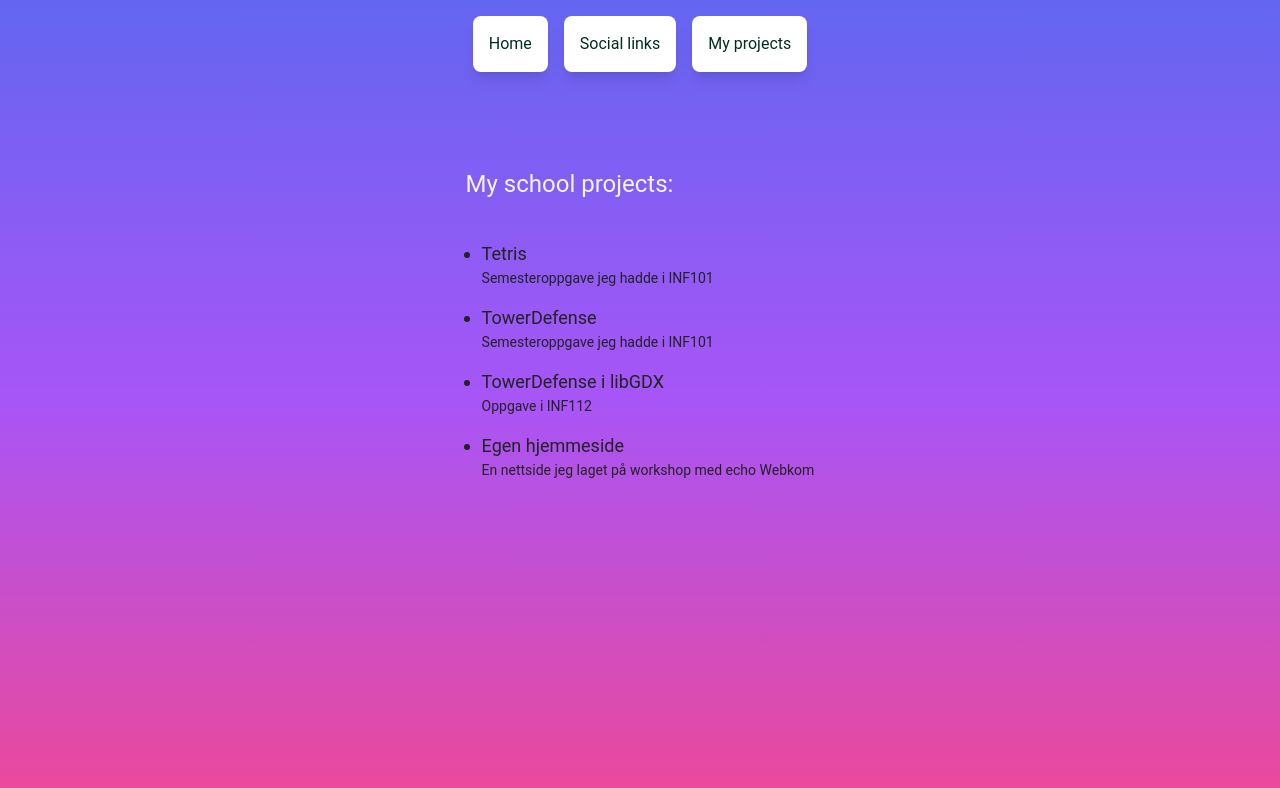
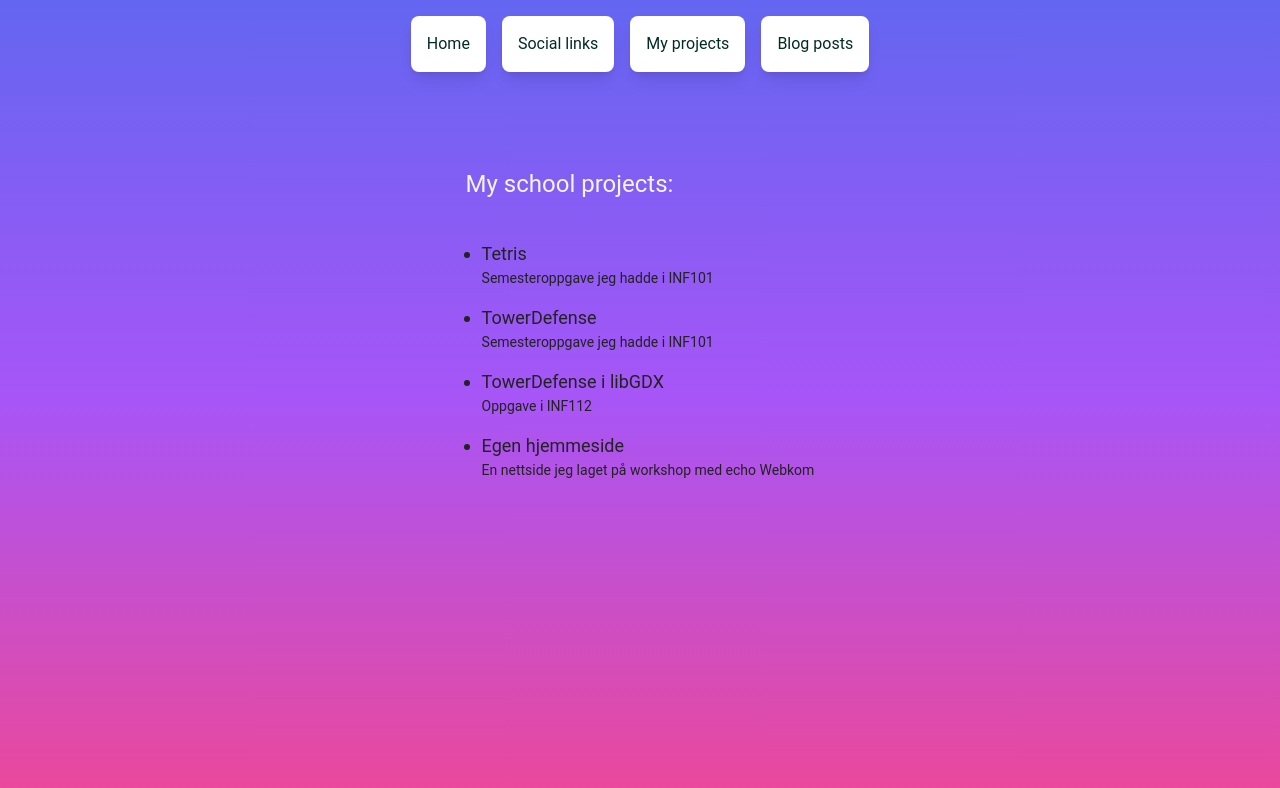
Before and after one commit to echo-webkom/how-to-sideprosjekt-workshop, a Next.js app: page /my-projects in a window 1280 px wide. Shown: the top 788 px of the page. Built offline with nearby package versions, Linux system fonts and the light colour scheme.

Commit message:
Fixed use of Link instead of putting an <a> inside of a link as text.

```diff
--- a/src/app/components/navigation.tsx
+++ b/src/app/components/navigation.tsx
@@ -5,18 +5,23 @@ export function Navigation() {
     <div className="pt-4 flex justify-center">
       <nav className="flex gap-4 text-center">
         <div className="bg-white p-4 rounded-lg shadow-lg">
-          <Link href="/">
-            <a className="text-emerald-950 hover:text-blue-200">Home</a>
+          <Link href="/" className="text-emerald-950 hover:text-blue-200">
+            Home
           </Link>
         </div>
         <div className="bg-white p-4 rounded-lg shadow-lg">
-          <Link href="/my-links">
-            <a className="text-emerald-950 hover:text-blue-200">Social links</a>
+          <Link href="/my-links" className="text-emerald-950 hover:text-blue-200">
+            Social links
           </Link>
         </div>
         <div className="bg-white p-4 rounded-lg shadow-lg">
-          <Link href="/my-projects">
-            <a className="text-emerald-950 hover:text-blue-200">My projects</a>
+          <Link href="/my-projects" className="text-emerald-950 hover:text-blue-200">
+            My projects
+          </Link>
+        </div>
+        <div className="bg-white p-4 rounded-lg shadow-lg">
+          <Link href="/my-blog" className="text-emerald-950 hover:text-blue-200">
+            Blog posts
           </Link>
         </div>
       </nav>
```
